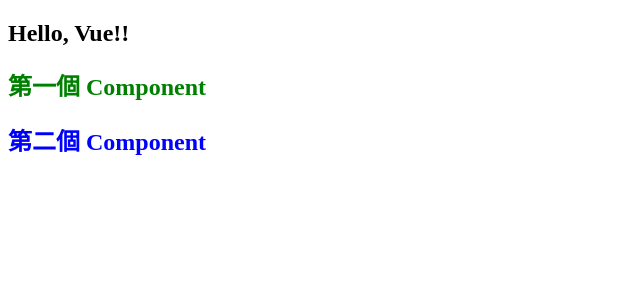
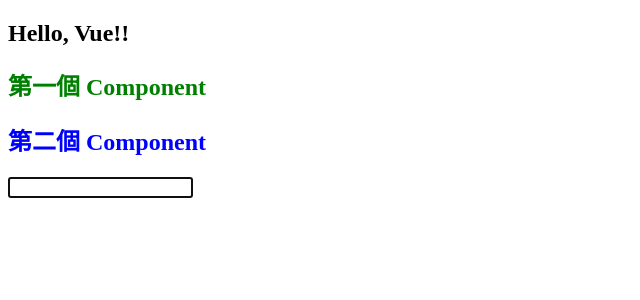
Before and after one commit to LanceChen2/vue-ojtm, a Vue app: page / in a window 1280 px wide. Shown: the top 300 px of the page, without its empty margins (0-640 px from the left). Built offline with nearby package versions, Linux system fonts and the light colour scheme.

Commit message:
review onMount with 3rd component

```diff
--- a/src/App.vue
+++ b/src/App.vue
@@ -1,6 +1,7 @@
 <script setup>
 import FirstComponent from './components/FirstComponent.vue';
 import SecondComponent from './components/SecondComponent.vue';
+import ThirdComponent from './components/ThirdComponent.vue';
 
 </script>
 
@@ -8,6 +9,7 @@
     <h2>Hello, Vue!!</h2>
     <FirstComponent />
     <SecondComponent />
+    <ThirdComponent />
 </template>
 
 <style scoped></style>
--- /dev/null
+++ b/src/components/ThirdComponent.vue
@@ -0,0 +1,18 @@
+<script setup>
+import { onMounted } from 'vue';
+
+    // DOM tree產生
+    onMounted(()=>{
+        document.querySelector("#input1").focus();
+    });
+</script>
+
+<template>
+    <div>
+        <input type="text" id="input1">
+    </div>
+</template>
+
+<style lang="css" scoped>
+
+</style>
```
Also changed, not shown: src/components/SecondComponent.vue (+0 -11 lines).
